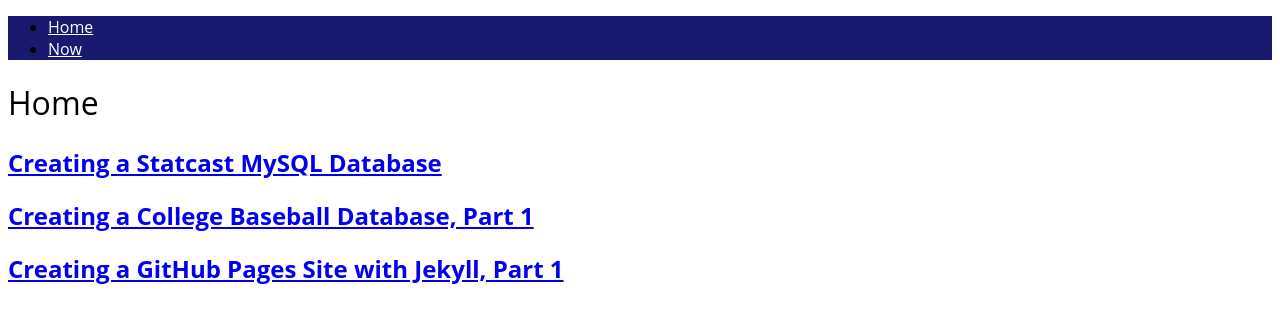
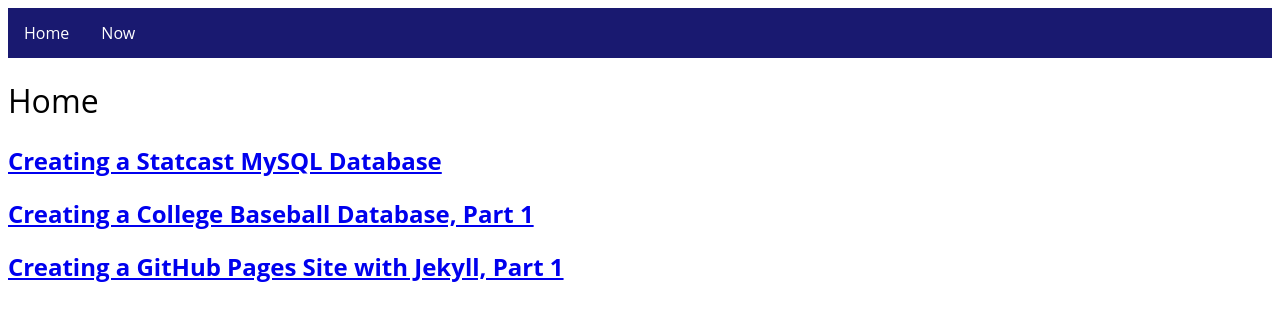
Before and after one commit to milesok/milesok.github.io, a Jekyll site: the page built from index.md, in a window 1280 px wide. Shown: the top 323 px of the page. Built offline with Jekyll 4.4.1, drawn with Linux system fonts in a browser that asks for light colours.

Commit message:
Update main.scss

```diff
--- a/_sass/main.scss
+++ b/_sass/main.scss
@@ -15,5 +15,22 @@ nav {
   background-color: $nav-background;
     a {
       color: $nav-link;
+      display: block;
+      padding: 14px 16px;
+      text-decoration: none;
+      &:hover {
+        background-color: cyan;
+      }
         }
+  ul {
+    list-style-type: none;
+    margin: 0;
+    padding: 0;
+    overflow:hidden;
+    background-color: #191970;
+  }
+  li{
+      display: inline;
+      float: left;
+  }
 }
```
